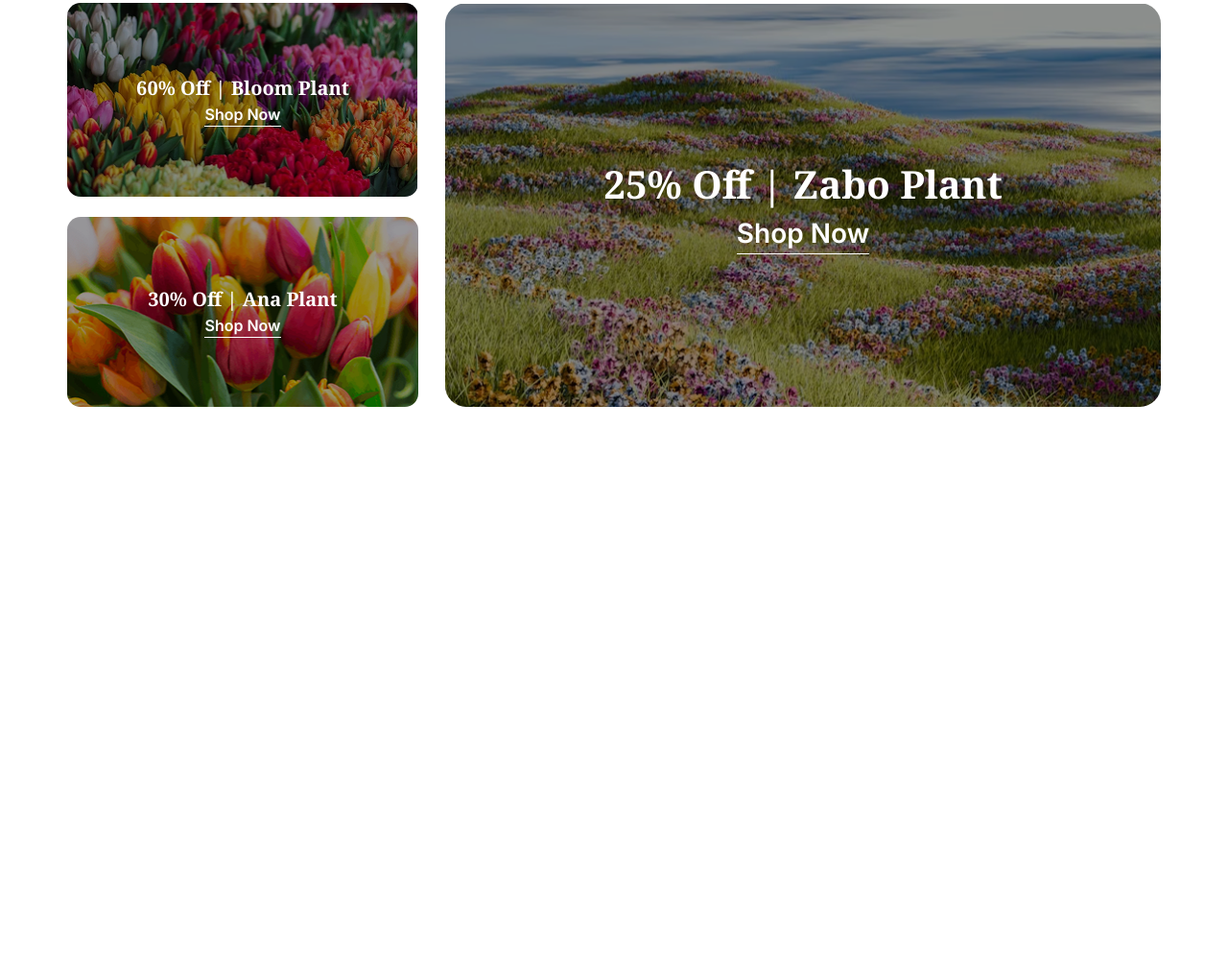
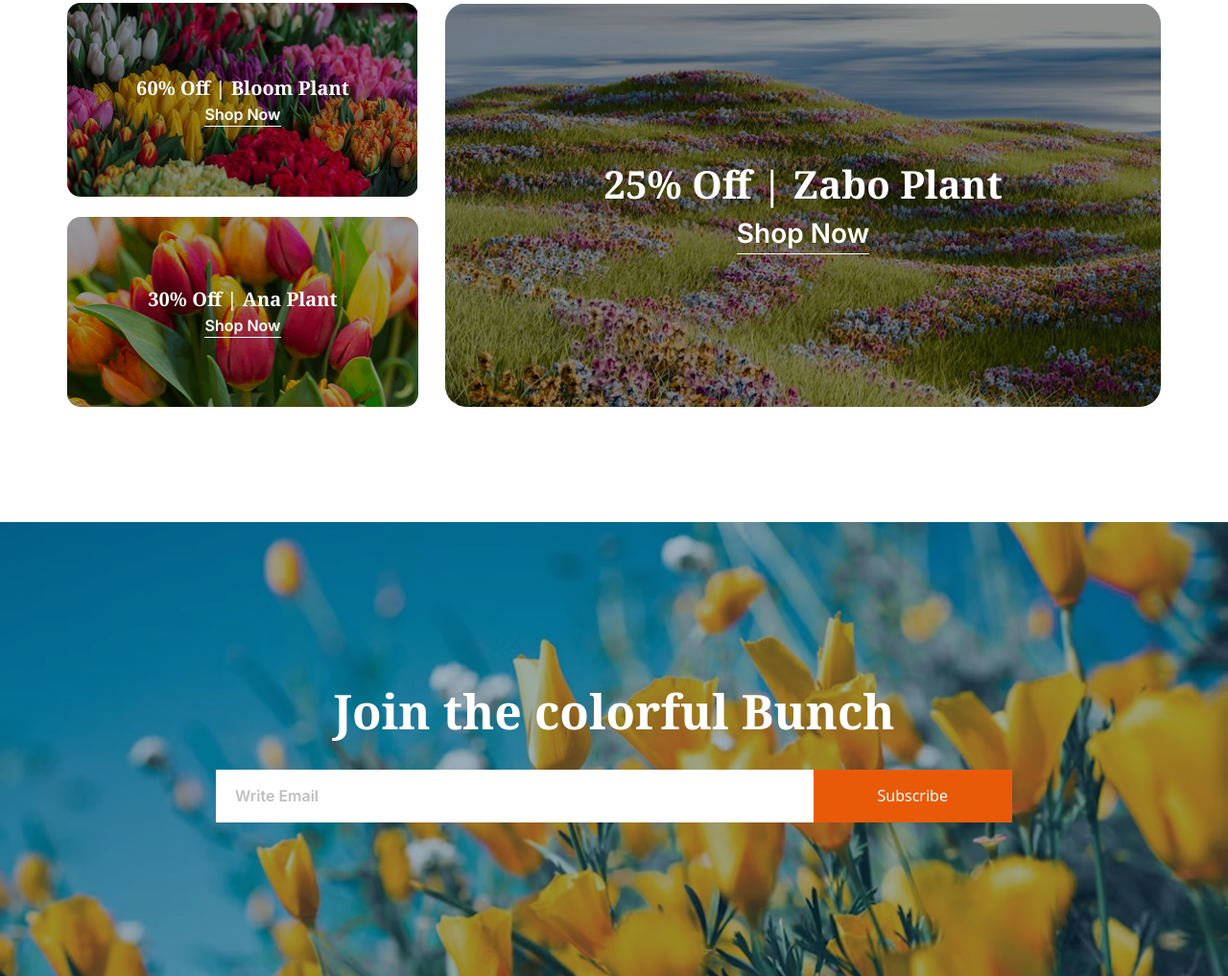
Before and after one commit to naymulislamnay/Flower-Shop-Assignment-02, a plain HTML site: page index.html in a window 1280 px wide. Shown: the part 3134-4151 px from the top of the page at 96% size. Before the commit the page ends 3558 px from the top, so only its background shows below. Drawn offline with nearby package versions, Linux system fonts and the light colour scheme.

Commit message:
footer banner added

```diff
--- a/index.html
+++ b/index.html
@@ -262,6 +262,25 @@
     </main>
 
     <footer>
+        <!-- footer banner -->
+
+        <section class="max-w-[1440px] mt-[120px] mx-auto relative text-[#FFFFFF]">
+
+            <div class="absolute flex flex-col text-center inset-0 justify-center">
+                <h2 class="noto-serif-regular text-[50px] font-bold">
+                    Join the colorful Bunch
+                </h2>
+
+                <div class="max-w-[830px] flex mx-auto w-full mt-[23px]">
+                    <input type="email" placeholder="Write Email" class="py-[15.5px] px-[20px] bg-white text-[rgba(0,0,0,0.5)] inter-regular font-semibold flex-3/4">
+                    <button class="bg-[#E95A08] py-[15.5px] flex-1/4">
+                        Subscribe
+                    </button>
+                </div>
+            </div>
+
+            <img src="./assets/news-letter-bg.png" alt="" class="w-full">
+        </section>
 
     </footer>
 </body>
```
